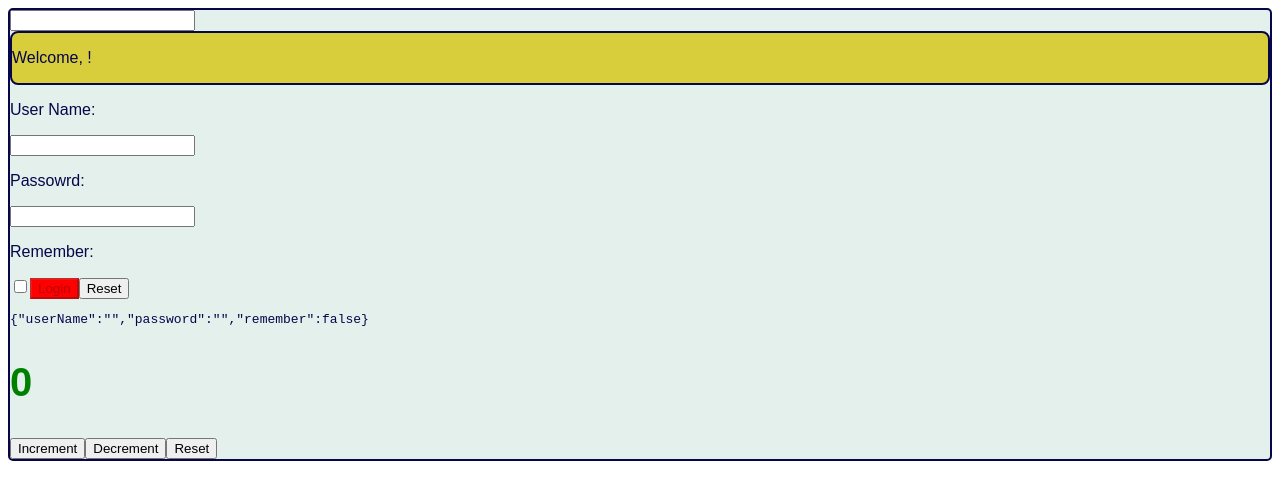
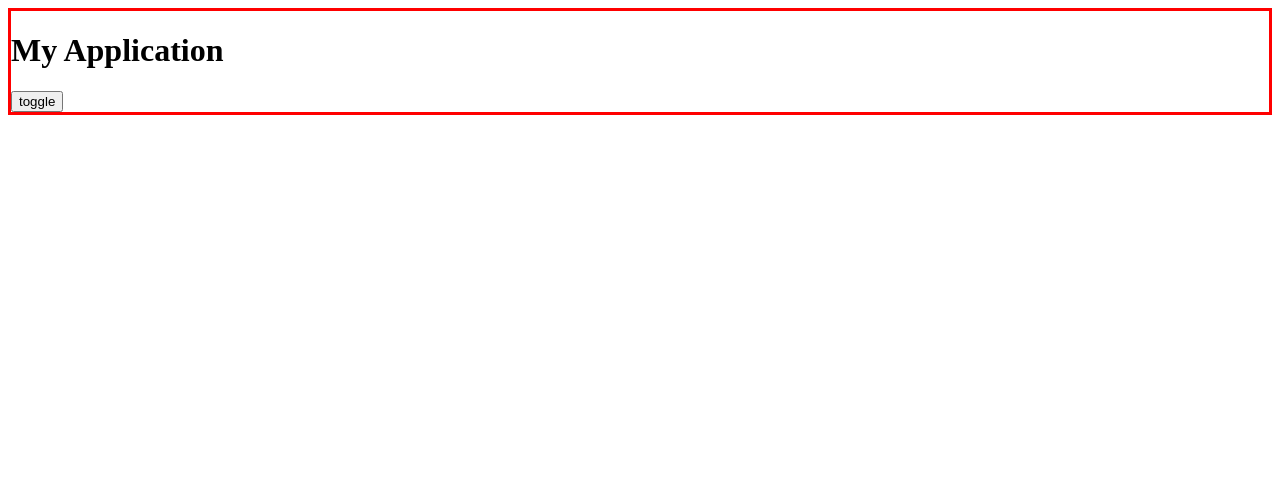
Before and after one commit to dhossainali/React_Exercise2, a React (Vite) app: page / in a window 1280 px wide. Shown: the top 500 px of the page. Built offline with nearby package versions, Linux system fonts and the light colour scheme.

Commit message:
added Container that collapses

```diff
--- a/src/App.jsx
+++ b/src/App.jsx
@@ -1,3 +1,4 @@
+import Container from "./Container"
 import { Counter } from "./Counter"
 import { InteractiveWelcome } from "./InteractiveWelcome"
 import { Login } from "./Login"
@@ -9,11 +10,11 @@ function App() {
     console.log(data)
   }
   return (
-    <div className="appContainer">
+    <Container>
       <InteractiveWelcome/>
       <Login onLogin={onLogin}/>
       <Counter initialValue={0} countNumber={2}/>
-    </div>
+    </Container>
   )
 }
 
--- /dev/null
+++ b/src/Container.jsx
@@ -0,0 +1,16 @@
+import { useState } from "react"
+
+
+export default function Container ({children}){
+    const [colapse, setColapse]= useState(false)
+    function handleColapse(){
+        setColapse(t=>!t)
+    }
+    return(
+        <div className="container">
+            <div> <h1> My Application</h1>
+            <button onClick={handleColapse}>toggle</button></div>
+            {colapse && <div className="appContainer">{children}</div>}
+        </div>
+    )
+}
--- a/src/index.css
+++ b/src/index.css
@@ -1,3 +1,8 @@
+
+.container {
+    background-color: white;
+    border: solid red;
+}
 .appContainer {
     background-color:rgb(227, 240, 236);
     font-family: Arial, Helvetica, sans-serif;
```
